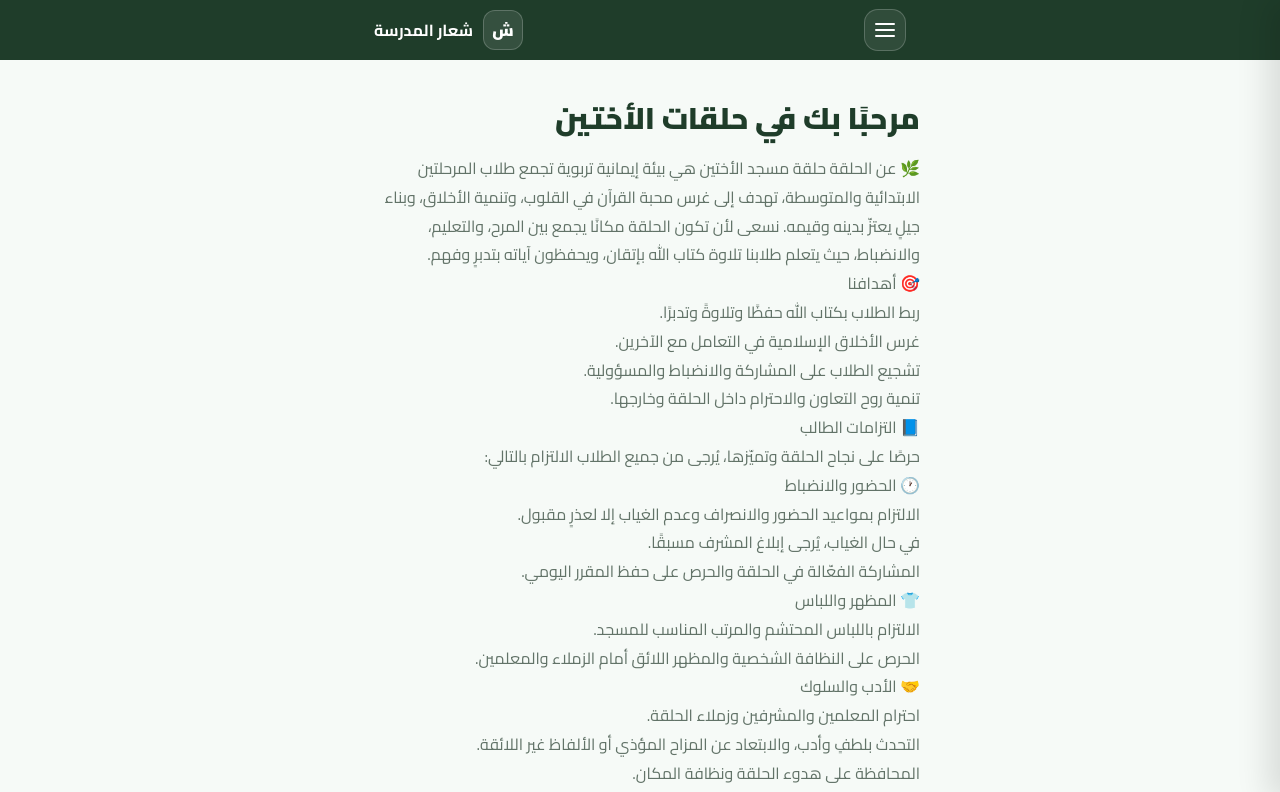
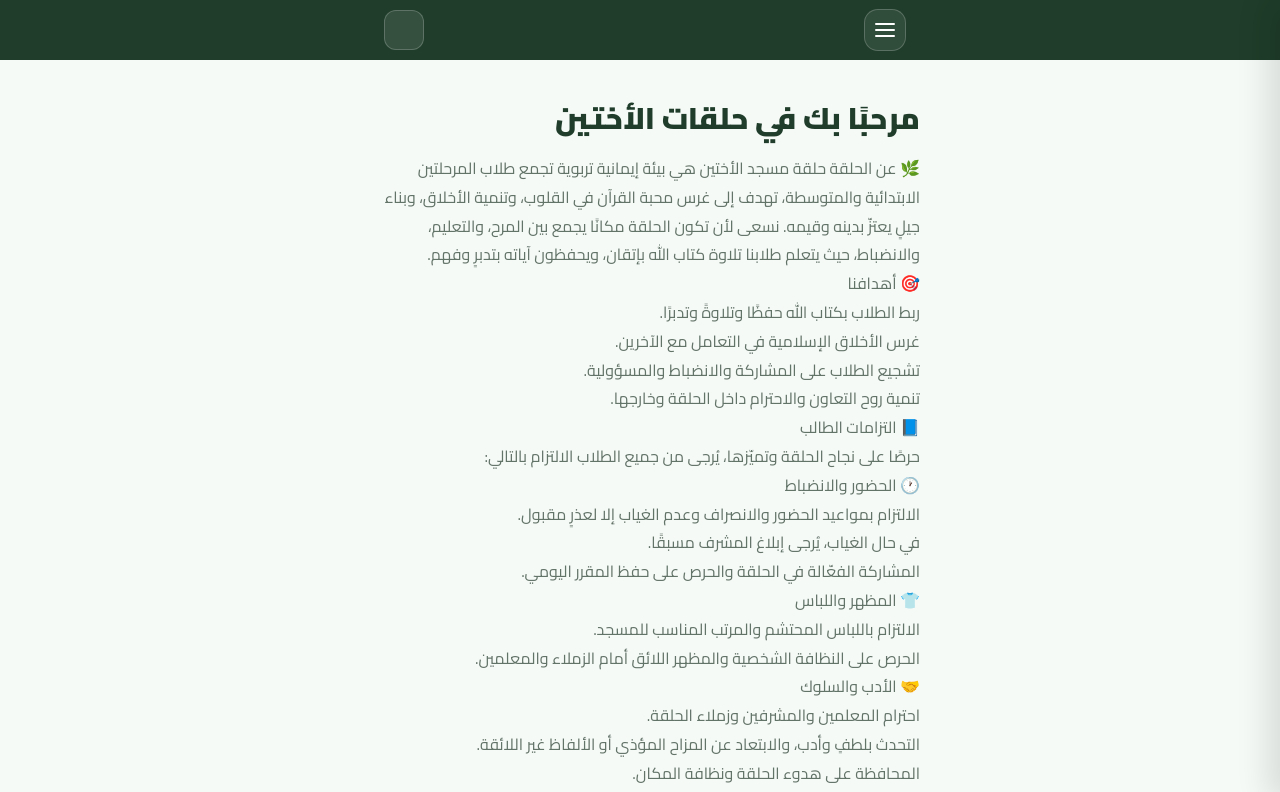
Before and after one commit to alshareef-mosque/alokheaten, a plain HTML site: page index.html in a window 1280 px wide. Shown: the top 792 px of the page. Drawn offline with Linux system fonts and the light colour scheme; a web font is replaced by a local one.

Commit message:
Add files via upload

```diff
--- a/index.html
+++ b/index.html
@@ -77,7 +77,7 @@
 <body>
 <header class="topbar"><div class="container topbar-inner">
   <button class="hamburger" id="openDrawer"><span class="bars"></span></button>
-  <div class="brand"><div class="logo">ش</div><div><b>شعار المدرسة</b></div></div>
+  <div class="brand"><div class="logo"></div><div><b> </b></div></div>
 </div></header>
 
 <div class="backdrop" id="backdrop"></div>
```
